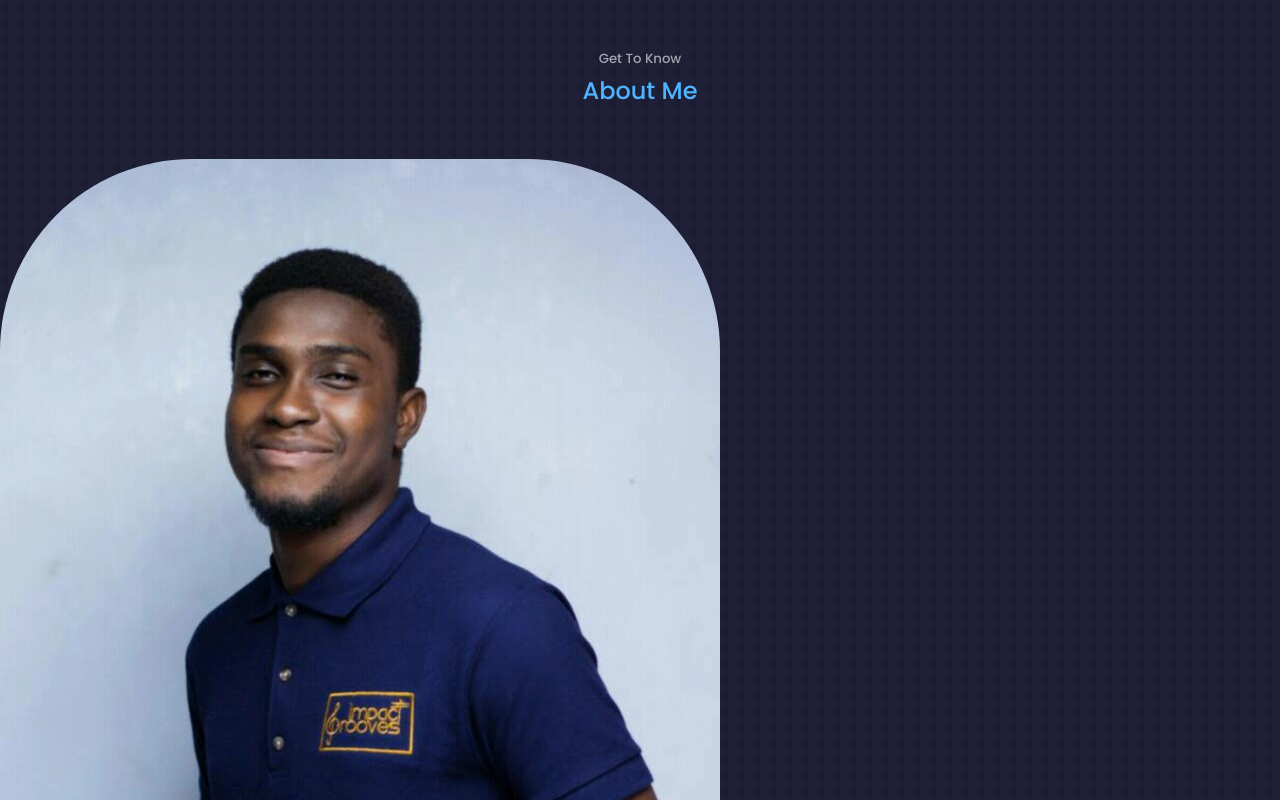
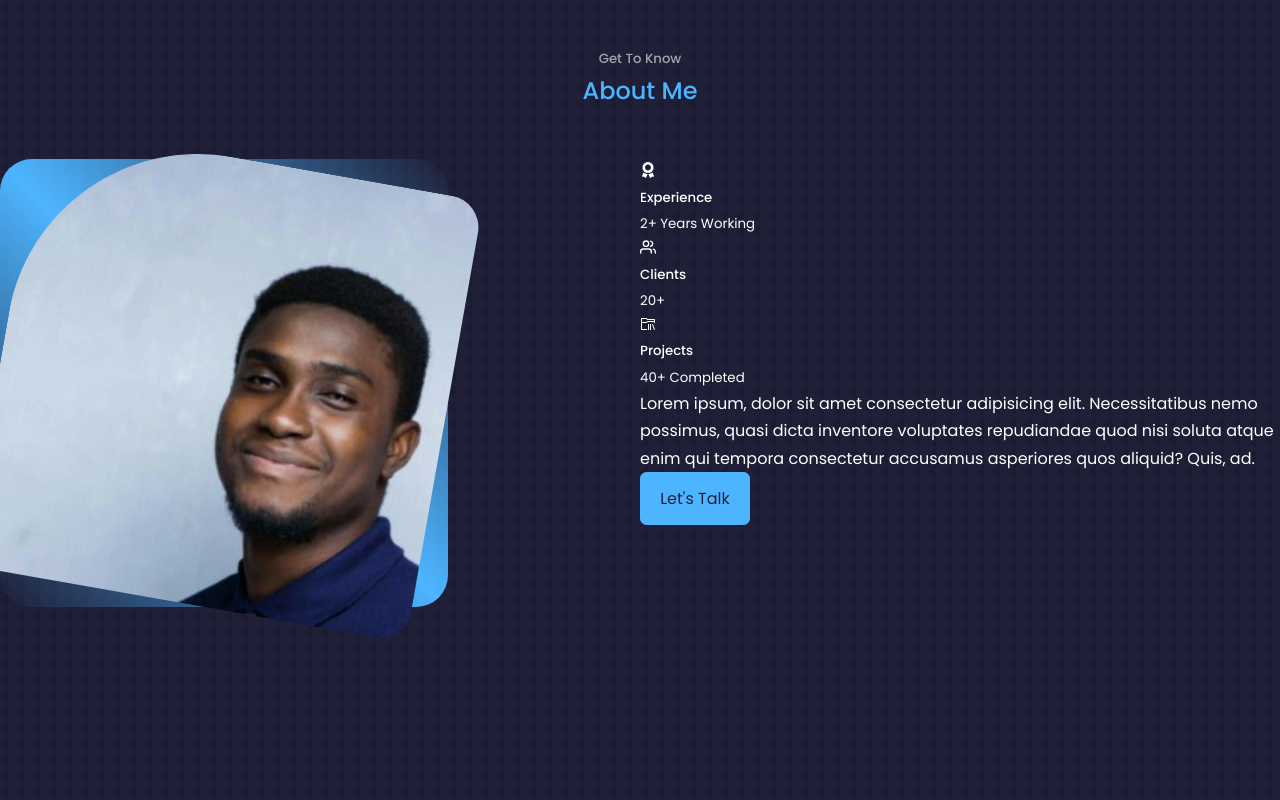
Before and after one commit to quarshie133/my-react-portfolio-website, a React (Create React App) app: page / in a window 1280 px wide. Shown: the part 880-1680 px from the top of the page. Built offline with nearby package versions, Linux system fonts and the light colour scheme.

Commit message:
About section layout styling

```diff
--- a/src/components/about/About.jsx
+++ b/src/components/about/About.jsx
@@ -27,6 +27,8 @@ const About = () => {
 
             <article className="about__card">
               <FiUsers className="about__icon" />
+              <h5>Clients</h5>
+              <small>20+</small>
             </article>
 
             <article className="about__card">
@@ -34,7 +36,13 @@ const About = () => {
               <h5>Projects</h5>
               <small>40+ Completed</small>
             </article>
-
+            <p>
+              Lorem ipsum, dolor sit amet consectetur adipisicing elit.
+              Necessitatibus nemo possimus, quasi dicta inventore voluptates
+              repudiandae quod nisi soluta atque enim qui tempora consectetur
+              accusamus asperiores quos aliquid? Quis, ad.
+            </p>
+            <a href="#contact" className="btn btn-primary">Let's Talk</a>
           </div>
         </div>
       </div>
--- a/src/components/about/about.css
+++ b/src/components/about/about.css
@@ -0,0 +1,27 @@
+.about__container {
+  display: grid;
+  grid-template-columns: 35% 50%;
+  gap: 15%;
+}
+
+.about__me {
+  width: 100%;
+  aspect-ratio: 1/1;
+  border-radius: 2rem;
+  background: linear-gradient(
+    45deg,
+    transparent,
+    var(--color-primary),
+    transparent
+  );
+  display: grid;
+  place-items: center;
+}
+
+.about__me-image {
+    width: 100%;
+    height: 100%;
+    border-radius: 2rem;
+    overflow: hidden;
+    transform: rotate(10deg);
+}
```
